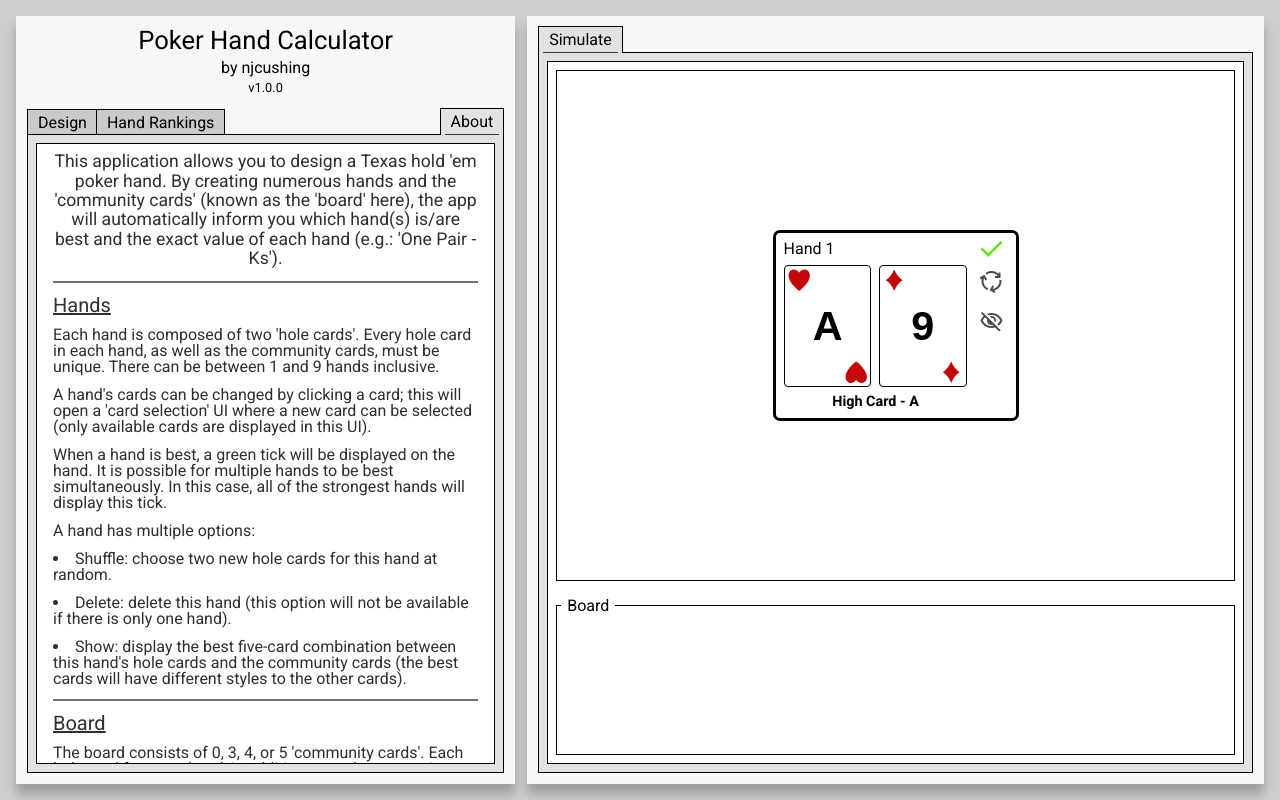
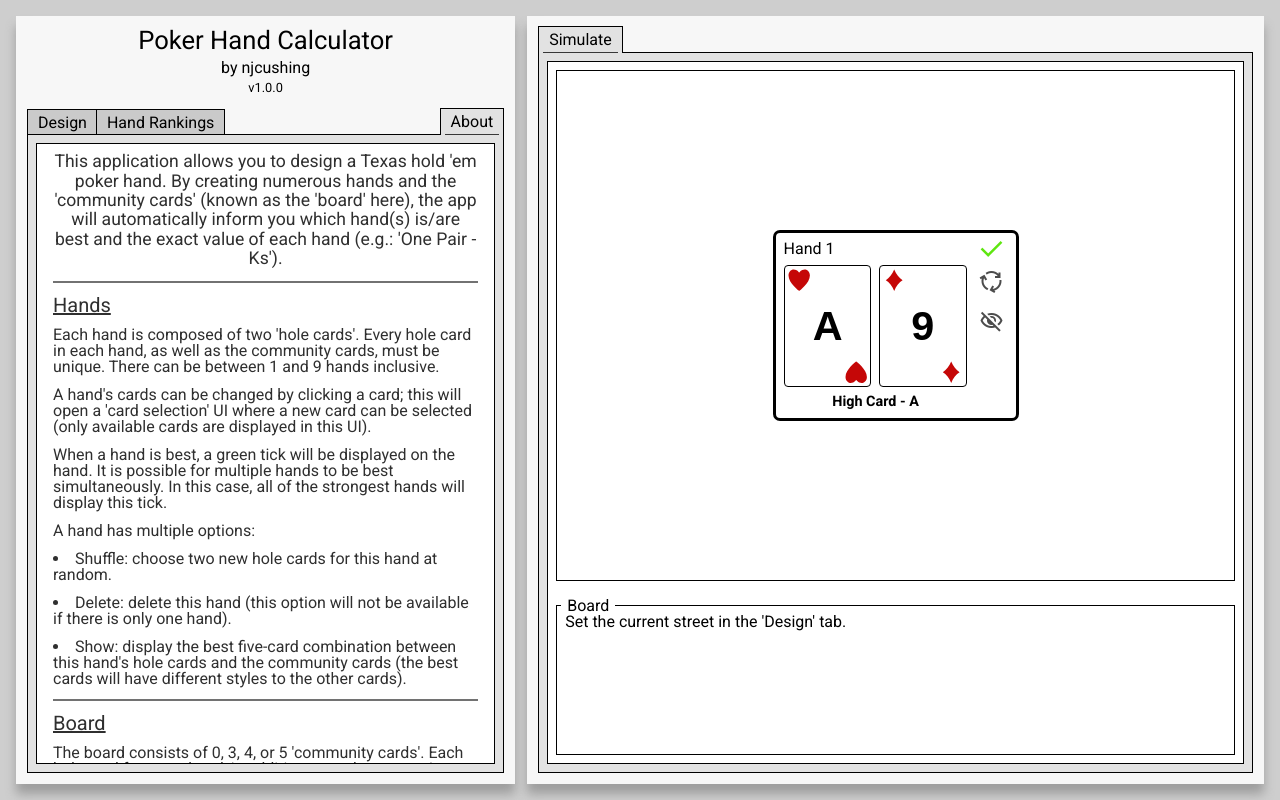
Before and after one commit to njcushing/poker-hand-calculator, a React (Vite) app: page / in a window 1280 px wide. Built offline with nearby package versions, Linux system fonts and the light colour scheme.

Commit message:
Add a message to the Board component when it is empty
I'm also no longer displaying the containing element for the cards when the board is empty.

```diff
--- a/src/features/Simulate/components/Board/index.tsx
+++ b/src/features/Simulate/components/Board/index.tsx
@@ -26,6 +26,8 @@ export function Board() {
     return (
         <div className={styles["board"]}>
             <p className={styles["board-name"]}>Board</p>
+            {board.length > 0 ? (
+                <>
                     <div className={styles["cards"]}>
                         {board.map((card, i) => {
                             return (
@@ -38,7 +40,6 @@ export function Board() {
                             );
                         })}
                     </div>
-            {board.length > 0 && (
                     <div className={styles["board-options"]}>
                         <button
                             type="button"
@@ -54,6 +55,11 @@ export function Board() {
                             Cycle
                         </button>
                     </div>
+                </>
+            ) : (
+                <p className={styles["board-stage-message"]}>
+                    {`Set the current street in the 'Design' tab.`}
+                </p>
             )}
         </div>
     );
```
Lines whose indentation alone changed are shown as unchanged.
